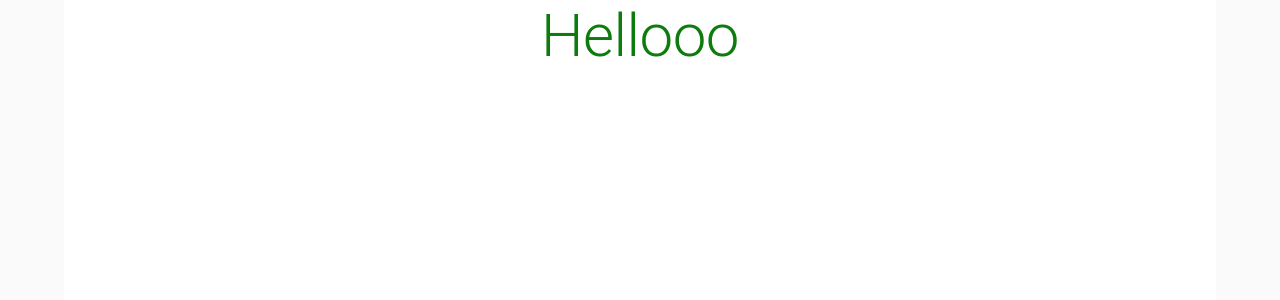
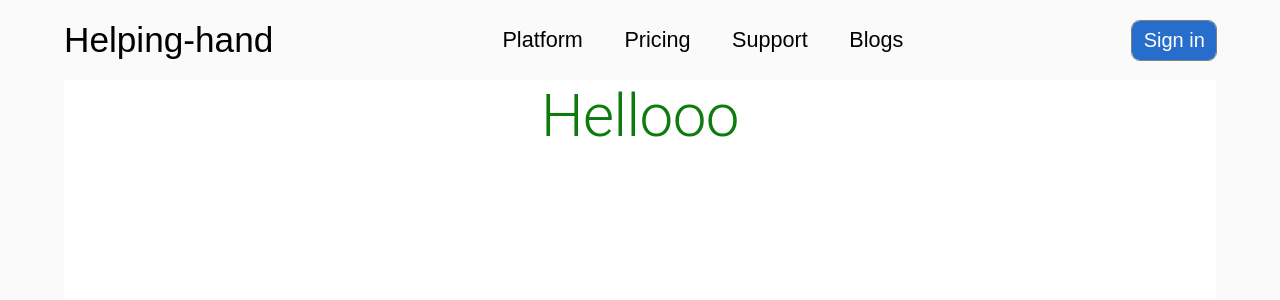
Before and after one commit to Suman373/blossom, a React (Create React App) app in the folder client/: page / in a window 1280 px wide. Shown: the top 300 px of the page. Built offline with nearby package versions, Linux system fonts and the light colour scheme.

Commit message:
add:navbar-home
fixed styling of navbar-home component

```diff
--- a/client/src/App.scss
+++ b/client/src/App.scss
@@ -17,6 +17,7 @@ html{
 body{
   min-height: 100vh;
   overflow-x: hidden;
+  font-family: sans-serif;
 
     .App{
         min-height: 100vh;
--- /dev/null
+++ b/client/src/components/Navbar-home/NavbarHome.jsx
@@ -0,0 +1,25 @@
+import React from 'react';
+import './NavbarHome.scss';
+
+const NavbarHome = () => {
+  return (
+    <>
+      <nav className='navbar-home'>
+          <a href="/">Helping-hand</a>
+          <ul>
+            <li><a href="#platform">Platform</a></li>
+            <li><a href="#pricing">Pricing</a></li>
+            <li><a href="#support">Support</a></li>
+            <li><a href="#blogs">Blogs</a></li>
+          </ul>
+          <div className="user-block">
+            <button>
+              Sign in
+            </button>
+          </div>
+      </nav>
+    </>
+  )
+}
+
+export default NavbarHome;
--- /dev/null
+++ b/client/src/components/Navbar-home/NavbarHome.scss
@@ -0,0 +1,44 @@
+@use '../../utils/variables';
+
+.navbar-home{
+    height:5rem;
+    display: flex;
+    align-items: center;
+    justify-content: space-between;
+
+    &>a{
+        font-size: 2.2rem;
+        color:#000000;
+    }
+
+    ul{
+        display: flex;
+        justify-content: center;
+        list-style: none;
+        font-size: 1.35rem;
+
+        li>a{
+            color:#000000;
+            padding:0.5rem;
+            margin:0.8rem;
+
+            &:hover{
+                text-shadow: 0 -2px 10px #f8f839;
+            }
+        }
+    }
+
+    .user-block{
+
+        button{
+            outline: 1px solid grey;
+            border-radius: 0.5rem;
+            border:none;
+            cursor: pointer;
+            background: variables.$blue-light;
+            font-size: 1.25rem;
+            color:#ffffff;
+            padding:0.5rem 0.7rem;
+        }
+    }
+}
--- a/client/src/pages/public/Home/Home.jsx
+++ b/client/src/pages/public/Home/Home.jsx
@@ -3,12 +3,13 @@ import './Home.scss';
 import Container from '@mui/material/Container';
 import Box from '@mui/material/Box';
 import { AppBar, Typography } from '@mui/material';
+import NavbarHome from '../../../components/Navbar-home/NavbarHome';
 
 const Home = () => {
   return (
     <>
         <Container>
-
+            <NavbarHome/>
             <Box className="banner-wrapper" sx={{ bgcolor: '#ffffff', height: '100vh' }}>
                 <Typography className="banner-title" variant="h2">
                     Hellooo
--- a/client/src/utils/_variables.scss
+++ b/client/src/utils/_variables.scss
@@ -3,6 +3,7 @@ $title-md:2rem;
 $title-sm:1.65rem;
 $body-bg:#fafafa;
 $blue-accent:#0b0b9b;
+$blue-light:#276ecc;
 $positive:#0d7c0d;
 $warning:#e0bc1a;
 $danger:#ce1e1e;
```
Also changed, not shown: client/src/components/Navbar-home/Navbar-home.jsx (deleted), client/src/components/Navbar-home/Navbar-home.scss (deleted).
